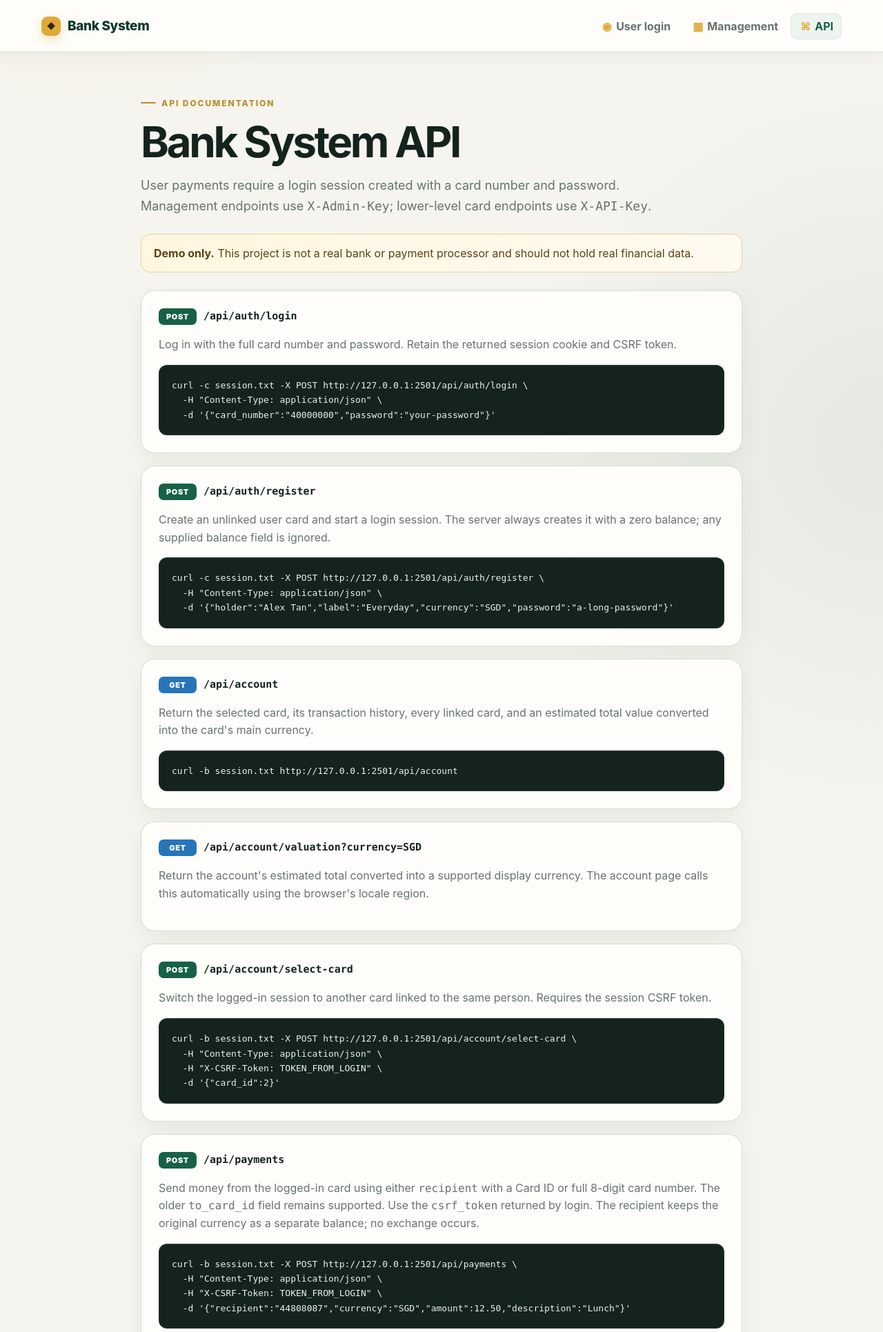
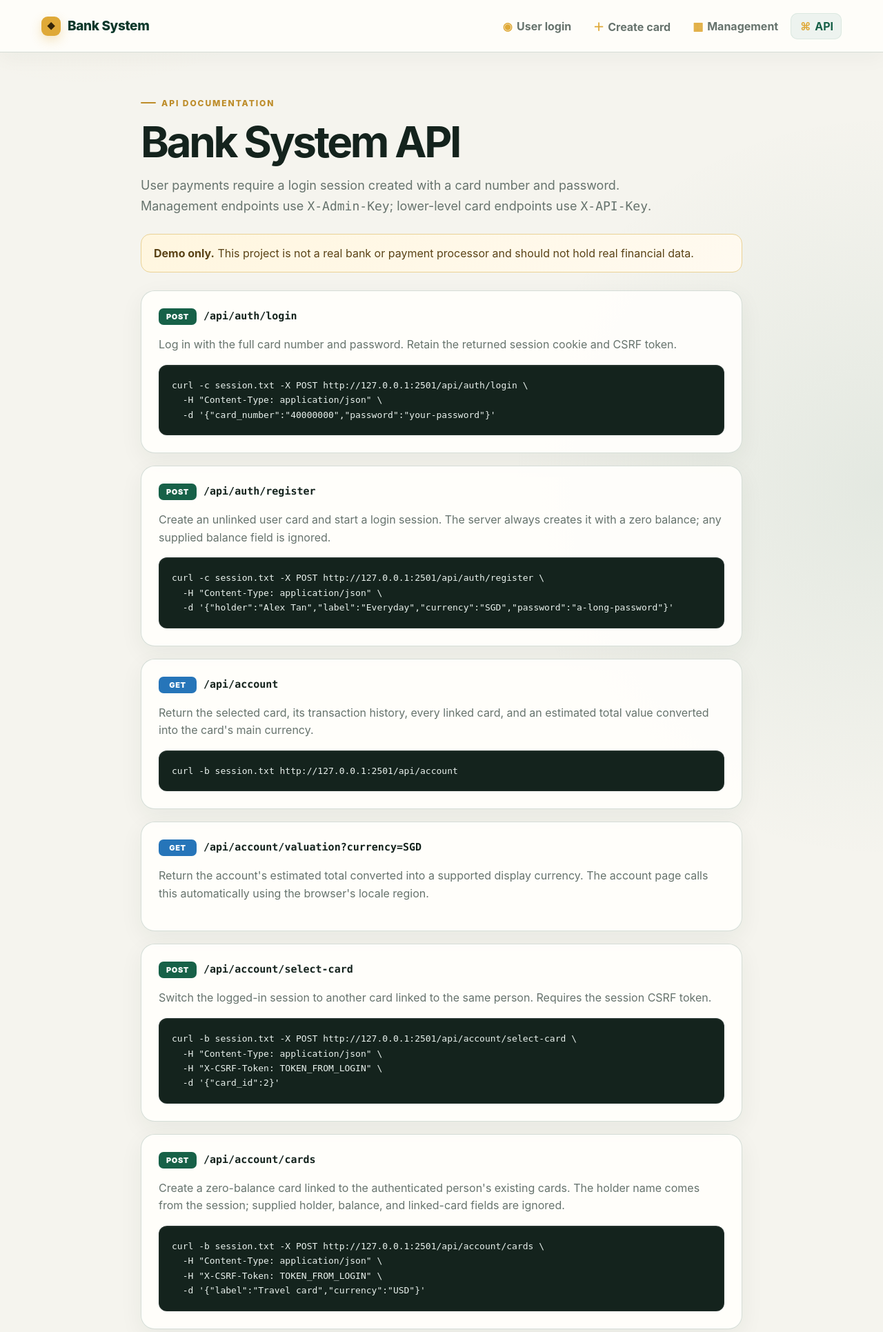
Before and after one commit to zimoliu-vt/bank-system, a Flask app: page /api in a window 1280 px wide. Shown: the top 1931 px of the page at 69% size. Run offline with Flask 3, Linux system fonts and the light colour scheme.

Commit message:
Let logged-in users create linked cards

```diff
--- a/app.py
+++ b/app.py
@@ -181,6 +181,28 @@ def select_account_card():
     return redirect(url_for("account"))
 
 
+@app.route("/account/cards/new", methods=["GET", "POST"])
+@user_login_required
+def create_linked_card():
+    session.setdefault("csrf_token", secrets.token_urlsafe(24))
+    current = get_card(session["card_id"])
+    if request.method == "GET":
+        return render_template("new-linked-card.html", card=current, csrf_token=session["csrf_token"], error=None, values={})
+    expected = session.get("csrf_token", "")
+    supplied = request.form.get("csrf_token", "")
+    if not expected or not supplied or not hmac.compare_digest(expected, supplied):
+        raise BankError("Invalid session token. Refresh the page and try again.", 403)
+    try:
+        card, _unused_api_key = create_card(current["holder"], request.form.get("label"), 0,
+                                             request.form.get("currency", current["currency"]),
+                                             linked_card_id=current["id"], created_by="user")
+    except BankError as error:
+        return render_template("new-linked-card.html", card=current, csrf_token=session["csrf_token"],
+                               error=str(error), values=request.form), error.status_code
+    session["card_id"] = card["id"]
+    return redirect(url_for("account"))
+
+
 @app.get("/management")
 @app.get("/managment")
 def management():
@@ -219,6 +241,7 @@ def api_documentation_json():
             {"method": "GET", "path": "/api/account", "auth": "user session", "description": "Returns the selected card, linked cards, and an estimated total value in the main currency"},
             {"method": "GET", "path": "/api/account/valuation?currency=SGD", "auth": "user session", "description": "Returns the account total converted into a supported display currency"},
             {"method": "POST", "path": "/api/account/select-card", "auth": "user session and CSRF token"},
+            {"method": "POST", "path": "/api/account/cards", "auth": "user session and CSRF token", "description": "Creates a linked card under the authenticated holder name with a server-enforced zero balance"},
             {"method": "POST", "path": "/api/payments", "auth": "user session and CSRF token", "description": "Accepts recipient as either a Card ID or 8-digit card number; legacy to_card_id is also supported"},
             {"method": "GET", "path": "/api/exchange/quote", "auth": "user session"},
             {"method": "POST", "path": "/api/exchange", "auth": "user session and CSRF token"},
@@ -302,6 +325,19 @@ def api_select_account_card():
     return jsonify({"status": "success", "card": selected})
 
 
+@app.post("/api/account/cards")
+@user_login_required
+def api_create_linked_card():
+    verify_csrf()
+    data = json_body()
+    current = get_card(session["card_id"])
+    card, _unused_api_key = create_card(current["holder"], data.get("label"), 0,
+                                        data.get("currency", current["currency"]),
+                                        linked_card_id=current["id"], created_by="user")
+    session["card_id"] = card["id"]
+    return jsonify({"status": "success", "card": card, "message": "Linked card created with a zero balance"}), 201
+
+
 @app.post("/api/payments")
 @user_login_required
 def user_pay():
--- a/static/style.css
+++ b/static/style.css
@@ -105,6 +105,7 @@ dialog code { display:block; overflow-wrap:anywhere; margin:18px 0; padding:16px
 .account-page { max-width:940px; }
 .account-heading { display:flex; align-items:end; justify-content:space-between; gap:20px; margin-bottom:26px; }
 .account-heading h1 { margin-bottom:0; font-size:clamp(42px,6vw,58px); }
+.account-actions { display:flex; flex-wrap:wrap; justify-content:flex-end; gap:10px; }
 .account-card { position:relative; isolation:isolate; overflow:hidden; padding:38px; border:1px solid rgba(255,255,255,.13); border-radius:28px; color:#fff; background:linear-gradient(135deg,#0a3629,#135740 55%,#217357); box-shadow:0 24px 62px rgba(18,61,45,.22); }
 .account-card::before { content:""; position:absolute; z-index:-1; width:330px; height:330px; right:-115px; top:-175px; border:1px solid rgba(255,255,255,.14); border-radius:50%; box-shadow:0 0 0 52px rgba(255,255,255,.025); }
 .account-card>strong,.account-balance small,.account-balance b { display:block; }
@@ -161,6 +162,7 @@ code { font-family:"SFMono-Regular",Consolas,monospace; }
   .security-grid,.two-column { grid-template-columns:1fr; }
   .form-row { display:block; }
   .account-heading { align-items:flex-start; flex-direction:column; }
+  .account-actions { justify-content:flex-start; }
   .account-card { padding:28px 23px; }
   .account-card>strong { font-size:17px; }
   .bank-card footer { align-items:flex-start; flex-direction:column; }
--- a/templates/api.html
+++ b/templates/api.html
@@ -1,6 +1,6 @@
 <!doctype html>
 <html lang="en"><head><meta charset="utf-8"><meta name="viewport" content="width=device-width,initial-scale=1"><title>API · Bank System</title><link rel="stylesheet" href="{{ url_for('static', filename='style.css') }}"></head>
-<body><header class="nav"><a class="brand" href="/"><span class="icon">◆</span> Bank System</a><nav><a href="/login"><span class="icon">◉</span> User login</a><a href="/management"><span class="icon">▦</span> Management</a><a class="active" href="/api"><span class="icon">⌘</span> API</a></nav></header>
+<body><header class="nav"><a class="brand" href="/"><span class="icon">◆</span> Bank System</a><nav><a href="/login"><span class="icon">◉</span> User login</a><a href="/register"><span class="icon">＋</span> Create card</a><a href="/management"><span class="icon">▦</span> Management</a><a class="active" href="/api"><span class="icon">⌘</span> API</a></nav></header>
 <main class="page docs"><span class="eyebrow">API DOCUMENTATION</span><h1>Bank System API</h1><p>User payments require a login session created with a card number and password. Management endpoints use <code>X-Admin-Key</code>; lower-level card endpoints use <code>X-API-Key</code>.</p><div class="warning"><strong>Demo only.</strong> This project is not a real bank or payment processor and should not hold real financial data.</div>
 <section class="endpoint"><span class="method post">POST</span><code>/api/auth/login</code><p>Log in with the full card number and password. Retain the returned session cookie and CSRF token.</p><pre>curl -c session.txt -X POST http://127.0.0.1:2501/api/auth/login \
   -H "Content-Type: application/json" \
@@ -14,6 +14,10 @@
   -H "Content-Type: application/json" \
   -H "X-CSRF-Token: TOKEN_FROM_LOGIN" \
   -d '{"card_id":2}'</pre></section>
+<section class="endpoint"><span class="method post">POST</span><code>/api/account/cards</code><p>Create a zero-balance card linked to the authenticated person's existing cards. The holder name comes from the session; supplied holder, balance, and linked-card fields are ignored.</p><pre>curl -b session.txt -X POST http://127.0.0.1:2501/api/account/cards \
+  -H "Content-Type: application/json" \
+  -H "X-CSRF-Token: TOKEN_FROM_LOGIN" \
+  -d '{"label":"Travel card","currency":"USD"}'</pre></section>
 <section class="endpoint"><span class="method post">POST</span><code>/api/payments</code><p>Send money from the logged-in card using either <code>recipient</code> with a Card ID or full 8-digit card number. The older <code>to_card_id</code> field remains supported. Use the <code>csrf_token</code> returned by login. The recipient keeps the original currency as a separate balance; no exchange occurs.</p><pre>curl -b session.txt -X POST http://127.0.0.1:2501/api/payments \
   -H "Content-Type: application/json" \
   -H "X-CSRF-Token: TOKEN_FROM_LOGIN" \
--- a/templates/index.html
+++ b/templates/index.html
@@ -1,5 +1,5 @@
 <!doctype html>
 <html lang="en"><head><meta charset="utf-8"><meta name="viewport" content="width=device-width,initial-scale=1"><title>Bank System</title><link rel="stylesheet" href="{{ url_for('static', filename='style.css') }}"></head>
-<body><header class="nav"><a class="brand" href="/"><span class="icon">◆</span> Bank System</a><nav><a href="/login"><span class="icon">◉</span> Login</a><a href="/management"><span class="icon">▦</span> Management</a><a href="/api"><span class="icon">⌘</span> API</a></nav></header>
+<body><header class="nav"><a class="brand" href="/"><span class="icon">◆</span> Bank System</a><nav><a href="/login"><span class="icon">◉</span> Login</a><a href="/register"><span class="icon">＋</span> Create card</a><a href="/management"><span class="icon">▦</span> Management</a><a href="/api"><span class="icon">⌘</span> API</a></nav></header>
 <main class="hero-shell"><section class="hero"><span class="eyebrow">LOCAL DEMO BANK</span><h1>Simple banking with keys that stay private.</h1><p>Log in with your card number and password to see your balance, review spending, and make protected payments.</p><div class="actions"><a class="button primary" href="/login"><span class="action-icon">→</span> Log in</a><a class="button" href="/register"><span class="action-icon">＋</span> Create a card</a><a class="button" href="/management"><span class="action-icon">▦</span> Manage cards</a></div></section>
 <section class="security-grid"><article><strong>One key per card</strong><span>Compromising one key does not expose every card.</span></article><article><strong>Shown only once</strong><span>Save new keys when they are created or replaced.</span></article><article><strong>Hashed at rest</strong><span>Raw card keys are never written to the database.</span></article></section></main></body></html>
--- a/templates/login.html
+++ b/templates/login.html
@@ -1,4 +1,4 @@
 <!doctype html>
 <html lang="en"><head><meta charset="utf-8"><meta name="viewport" content="width=device-width,initial-scale=1"><title>Login · Bank System</title><link rel="stylesheet" href="{{ url_for('static', filename='style.css') }}"></head>
-<body><header class="nav"><a class="brand" href="/"><span class="icon">◆</span> Bank System</a><nav><a class="active" href="/login"><span class="icon">◉</span> Login</a><a href="/management"><span class="icon">▦</span> Management</a><a href="/api"><span class="icon">⌘</span> API</a></nav></header>
+<body><header class="nav"><a class="brand" href="/"><span class="icon">◆</span> Bank System</a><nav><a class="active" href="/login"><span class="icon">◉</span> Login</a><a href="/register"><span class="icon">＋</span> Create card</a><a href="/management"><span class="icon">▦</span> Management</a><a href="/api"><span class="icon">⌘</span> API</a></nav></header>
 <main class="auth-page"><form method="post" class="panel auth-card"><span class="eyebrow">CARDHOLDER LOGIN</span><h1>Welcome back</h1><p>Enter your 8-digit card number and password to view your account.</p>{% if error %}<div class="notice error">{{ error }}</div>{% endif %}<label>Card number<input name="card_number" inputmode="numeric" autocomplete="cc-number" minlength="8" maxlength="9" required placeholder="4000 0000"></label><label>Password<input name="password" type="password" autocomplete="current-password" required></label><button class="button primary full" type="submit"><span class="action-icon">→</span> Log in</button><p class="auth-switch">No card yet? <a href="/register">Create your own card</a> with a zero balance.</p></form></main></body></html>
--- a/templates/management.html
+++ b/templates/management.html
@@ -1,6 +1,6 @@
 <!doctype html>
 <html lang="en"><head><meta charset="utf-8"><meta name="viewport" content="width=device-width,initial-scale=1"><title>Management · Bank System</title><link rel="stylesheet" href="{{ url_for('static', filename='style.css') }}"></head>
-<body><header class="nav"><a class="brand" href="/"><span class="icon">◆</span> Bank System</a><nav><a href="/login"><span class="icon">◉</span> User login</a><a class="active" href="/management"><span class="icon">▦</span> Management</a><a href="/api"><span class="icon">⌘</span> API</a></nav></header>
+<body><header class="nav"><a class="brand" href="/"><span class="icon">◆</span> Bank System</a><nav><a href="/login"><span class="icon">◉</span> User login</a><a href="/register"><span class="icon">＋</span> Create card</a><a class="active" href="/management"><span class="icon">▦</span> Management</a><a href="/api"><span class="icon">⌘</span> API</a></nav></header>
 <main class="page"><div class="page-heading"><span class="eyebrow">ADMIN AREA</span><h1>Cards</h1><p>Create cards and manage their access keys.</p></div>
 <section class="panel admin-key-panel"><label for="admin-key">Admin key</label><div class="inline"><input id="admin-key" type="password" autocomplete="off" placeholder="Value from BANK_ADMIN_KEY"><button id="connect" class="button primary"><span class="action-icon">↗</span> Connect</button></div><small>The key stays in this browser tab and is sent only in the X-Admin-Key header.</small></section>
 <div id="notice" class="notice hidden"></div><section class="two-column"><form id="create-form" class="panel"><h2><span class="heading-icon">＋</span> Add a card</h2><label>Card holder<input name="holder" required maxlength="100" placeholder="Alex Tan"></label><label>Card label<input name="label" maxlength="80" placeholder="Everyday card"></label><div class="form-row"><label>Initial balance<input name="initial_balance" type="number" min="0" step="0.01" value="0"></label><label>Currency<select name="currency" id="new-card-currency"><option>SGD</option><option>USD</option><option>EUR</option><option>GBP</option><option>CNY</option></select><small id="detected-currency"></small></label></div><button class="button primary" type="submit"><span class="action-icon">＋</span> Create card</button></form>
--- /dev/null
+++ b/templates/new-linked-card.html
@@ -0,0 +1,4 @@
+<!doctype html>
+<html lang="en"><head><meta charset="utf-8"><meta name="viewport" content="width=device-width,initial-scale=1"><title>New linked card · Bank System</title><link rel="stylesheet" href="{{ url_for('static', filename='style.css') }}"></head>
+<body><header class="nav"><a class="brand" href="/account"><span class="icon">◆</span> Bank System</a><nav><a href="/account"><span class="icon">⌂</span> Account</a><a href="/payments"><span class="icon">➜</span> Pay</a><a href="/exchange"><span class="icon">⇄</span> Exchange</a></nav></header>
+<main class="auth-page"><form method="post" class="panel auth-card"><input type="hidden" name="csrf_token" value="{{ csrf_token }}"><span class="eyebrow">LINKED CARD</span><h1>Add another card</h1><p>This zero-balance card will belong to <strong>{{ card.holder }}</strong> and appear in your card chooser.</p>{% if error %}<div class="notice error">{{ error }}</div>{% endif %}<label>Cardholder<input value="{{ card.holder }}" disabled><small>The authenticated account name is used automatically.</small></label><label>Card label<input name="label" maxlength="80" value="{{ values.get('label','') }}" placeholder="Travel card"></label><label>Currency<select name="currency" id="new-card-currency">{% for currency in ['SGD','USD','EUR','GBP','CNY'] %}<option{% if values.get('currency', card.currency) == currency %} selected{% endif %}>{{ currency }}</option>{% endfor %}</select><small id="detected-currency"></small></label><button class="button primary full" type="submit"><span class="action-icon">＋</span> Create linked card</button><p class="auth-switch"><a href="/account">Cancel and return to account</a></p></form></main><script src="{{ url_for('static', filename='region-currency.js') }}"></script></body></html>
```
Also changed, not shown: templates/account.html (+1 -1 lines), README.md.
